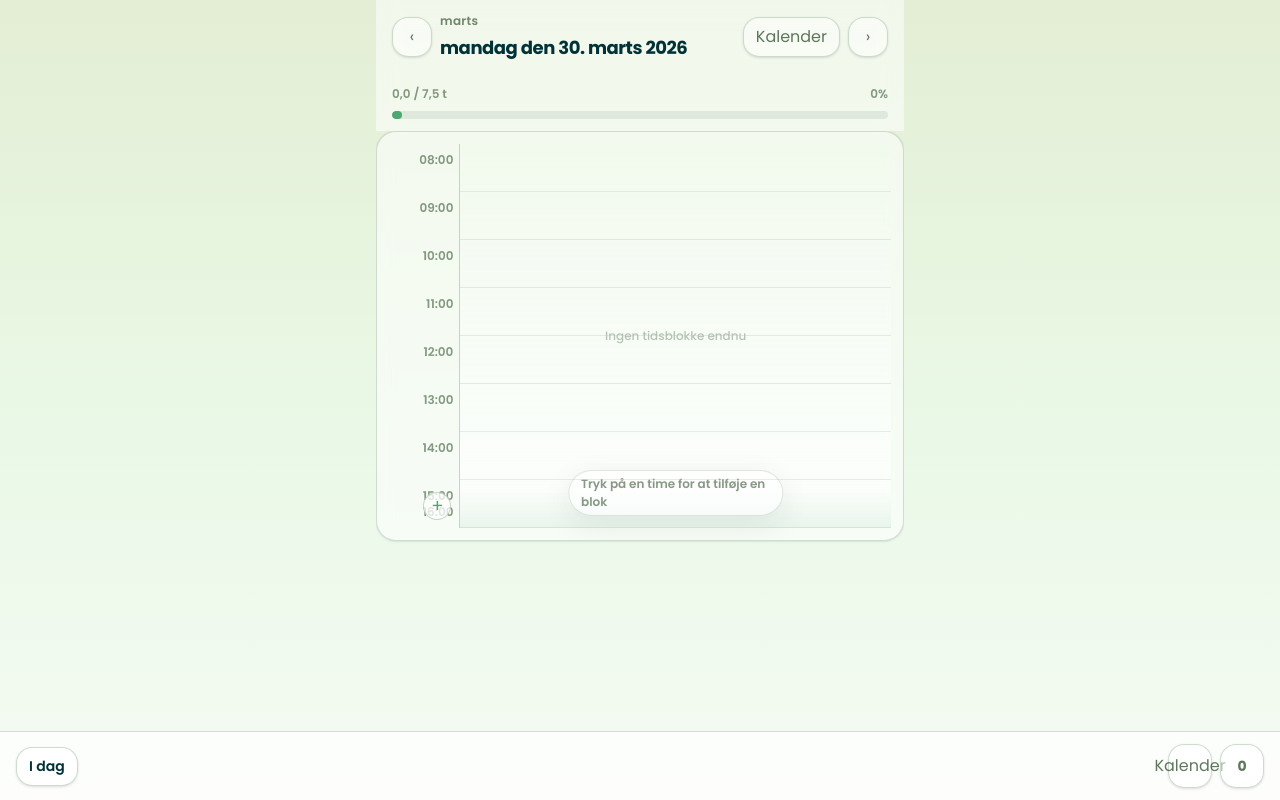
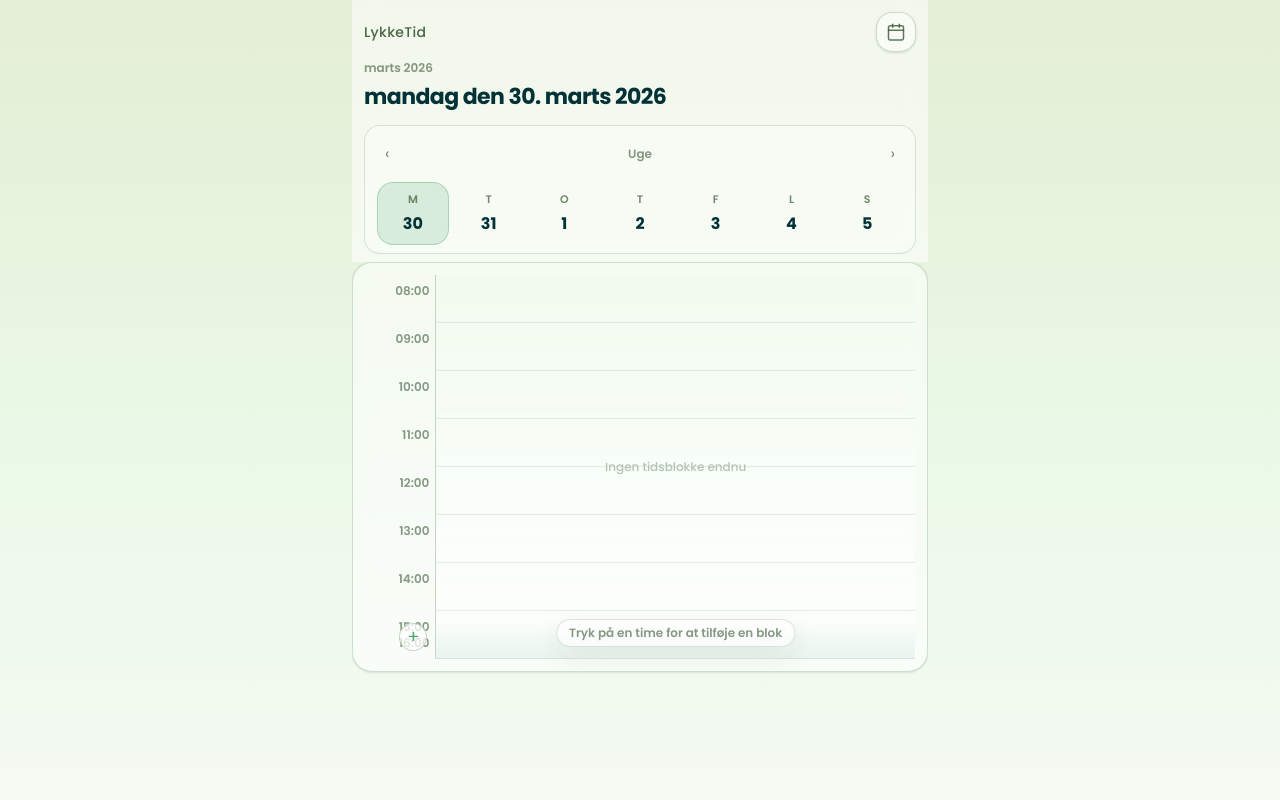
Before and after one commit to espensen-mik/LykkeTid-app, a Next.js app: page / in a window 1280 px wide. Built offline with nearby package versions, Linux system fonts and the light colour scheme.

Commit message:
new look

```diff
--- a/app/page.tsx
+++ b/app/page.tsx
@@ -1,7 +1,7 @@
 "use client";
 
 import { DayTimeline, type DayEntry } from "@/app/components/day-timeline";
-import { useEffect, useMemo, useState } from "react";
+import { useEffect, useMemo, useRef, useState } from "react";
 
 function pad2(n: number): string {
   return String(n).padStart(2, "0");
@@ -29,8 +29,58 @@ function formatDay(d: Date): string {
   }).format(d);
 }
 
+function formatMonthYear(d: Date): string {
+  return new Intl.DateTimeFormat("da-DK", {
+    month: "long",
+    year: "numeric",
+  }).format(d);
+}
+
+function startOfWeekMonday(d: Date): Date {
+  // JS: Sunday=0 ... Saturday=6. We want Monday as the first day.
+  const day = d.getDay();
+  const diffToMonday = (day + 6) % 7; // Monday => 0
+  const out = new Date(d);
+  out.setDate(d.getDate() - diffToMonday);
+  out.setHours(12, 0, 0, 0);
+  return out;
+}
+
+function addDays(d: Date, days: number): Date {
+  const out = new Date(d);
+  out.setDate(out.getDate() + days);
+  return out;
+}
+
+function getWeekDays(d: Date): Date[] {
+  const start = startOfWeekMonday(d);
+  return Array.from({ length: 7 }, (_, i) => addDays(start, i));
+}
+
 /** Same on server and first client paint — avoids hydration mismatch */
 const DATE_HEADER_FALLBACK = "\u2026";
+
+function CalendarIcon({ className }: { className?: string }) {
+  return (
+    <svg
+      viewBox="0 0 24 24"
+      width="20"
+      height="20"
+      fill="none"
+      stroke="currentColor"
+      strokeWidth="1.8"
+      strokeLinecap="round"
+      strokeLinejoin="round"
+      className={className}
+      aria-hidden="true"
+    >
+      <rect x="3" y="4.5" width="18" height="17" rx="2" ry="2" />
+      <line x1="16" y1="2.8" x2="16" y2="6.2" />
+      <line x1="8" y1="2.8" x2="8" y2="6.2" />
+      <line x1="3" y1="10" x2="21" y2="10" />
+    </svg>
+  );
+}
 
 export default function Home() {
   const [selectedDayKey, setSelectedDayKey] = useState<string>("");
@@ -42,10 +92,7 @@ export default function Home() {
 
   const [dayPickerOpen, setDayPickerOpen] = useState(false);
   const [dayDraftKey, setDayDraftKey] = useState<string>("");
-
-  const [touchStart, setTouchStart] = useState<{ x: number; y: number } | null>(
-    null
-  );
+  const swipeStartRef = useRef<{ x: number; y: number } | null>(null);
 
   useEffect(() => {
     const now = new Date();
@@ -65,18 +112,7 @@ export default function Home() {
     setEntriesByDay((prev) => ({ ...prev, [selectedDayKey]: next }));
   };
 
-  const trackedProgress = useMemo(() => {
-    const totalMinutes = selectedEntries.reduce((sum, e) => {
-      const minutes = Math.round((e.endHour - e.startHour) * 60);
-      return sum + Math.max(0, minutes);
-    }, 0);
-    const trackedHours = totalMinutes / 60;
-    const progress = Math.min(1, trackedHours / 7.5);
-    return { totalMinutes, trackedHours, progress };
-  }, [selectedEntries]);
-
-  const trackedLabel = trackedProgress.trackedHours.toFixed(1).replace(".", ",");
-  const progressPercent = Math.round(trackedProgress.progress * 100);
+  const selectedDate = selectedDayKey ? fromDayKey(selectedDayKey) : null;
 
   const goDay = (deltaDays: number) => {
     if (!selectedDayKey) return;
@@ -87,29 +123,12 @@ export default function Home() {
     setDayLabel(formatDay(d));
   };
 
-  const handleTouchStart = (e: React.TouchEvent) => {
-    if (dayPickerOpen) return;
-    const t = e.touches[0];
-    setTouchStart({ x: t.clientX, y: t.clientY });
-  };
+  const goWeek = (deltaWeeks: number) => goDay(deltaWeeks * 7);
 
-  const handleTouchEnd = (e: React.TouchEvent) => {
-    if (!touchStart || dayPickerOpen) return;
-
-    const t = e.changedTouches[0];
-    const dx = t.clientX - touchStart.x;
-    const dy = t.clientY - touchStart.y;
-
-    // Swipe threshold: horizontal intent, low vertical drift.
-    if (Math.abs(dx) < 60) return;
-    if (Math.abs(dy) > 80) return;
-
-    // Finger swipes left => next day.
-    if (dx < 0) goDay(1);
-    else goDay(-1);
-
-    setTouchStart(null);
-  };
+  const weekDays = useMemo(() => {
+    if (!selectedDate) return [];
+    return getWeekDays(selectedDate);
+  }, [selectedDate]);
 
   const openDayPicker = () => {
     if (!selectedDayKey) return;
@@ -128,136 +147,125 @@ export default function Home() {
   };
 
   return (
-    <main
-      className="mx-auto flex h-screen w-full max-w-xl flex-1 flex-col overflow-hidden px-4 py-0 sm:px-6"
-    >
-      <header
-        className="sticky top-0 z-[50] shrink-0 bg-white/55 backdrop-blur-md"
-        onTouchStart={handleTouchStart}
-        onTouchEnd={handleTouchEnd}
-      >
-        <div className="px-2 pb-3 pt-3 sm:px-4">
-          {/* Top app bar */}
+    <main className="mx-auto flex h-screen w-full flex-col overflow-hidden sm:max-w-xl">
+      <header className="sticky top-0 z-[50] shrink-0 bg-white/55 backdrop-blur-md">
+        <div
+          className="px-3 pt-3 pb-2"
+          onTouchStart={(e) => {
+            if (dayPickerOpen) return;
+            const t = e.touches[0];
+            swipeStartRef.current = { x: t.clientX, y: t.clientY };
+          }}
+          onTouchEnd={(e) => {
+            if (dayPickerOpen) return;
+            const start = swipeStartRef.current;
+            if (!start) return;
+            swipeStartRef.current = null;
+
+            const t = e.changedTouches[0];
+            const dx = t.clientX - start.x;
+            const dy = t.clientY - start.y;
+
+            if (Math.abs(dx) < 60) return;
+            if (Math.abs(dy) > 80) return;
+
+            // Swipe left => next day
+            if (dx < 0) goDay(1);
+            else goDay(-1);
+          }}
+        >
           <div className="flex items-center justify-between gap-3">
-            <div className="flex items-center gap-2">
+            <div className="text-sm font-medium tracking-wide text-evergreen/90">
+              LykkeTid
+            </div>
+
+            <button
+              type="button"
+              onClick={openDayPicker}
+              aria-label="Åbn kalender"
+              className="flex h-10 w-10 items-center justify-center rounded-2xl border border-line-soft/60 bg-white/45 text-evergreen/80 shadow-sm hover:bg-pastel/25"
+            >
+              <CalendarIcon />
+            </button>
+          </div>
+
+          <div className="mt-2">
+            <div className="text-xs font-semibold text-evergreen/60">
+              {selectedDate ? formatMonthYear(selectedDate) : ""}
+            </div>
+            <div className="mt-1 text-[22px] font-extrabold tracking-tight text-forest">
+              {dayLabel}
+            </div>
+          </div>
+
+          {/* Week strip */}
+          <div className="mt-3 rounded-2xl border border-line-soft/45 bg-white/30 px-2 py-2">
+            <div className="flex items-center justify-between px-1">
               <button
                 type="button"
-                onClick={() => goDay(-1)}
-                aria-label="Forrige dag"
-                className="flex h-10 w-10 items-center justify-center rounded-2xl border border-line-soft/60 bg-white/45 text-evergreen/80 shadow-sm hover:bg-pastel/25"
+                onClick={() => goWeek(-1)}
+                aria-label="Forrige uge"
+                className="rounded-xl px-2 py-2 text-evergreen/70 hover:bg-pastel/25"
               >
                 ‹
               </button>
-
-              <div className="min-w-0">
-                <div className="text-[12px] font-semibold tracking-wide text-evergreen/70">
-                  {selectedDayKey ? new Intl.DateTimeFormat("da-DK", { month: "long" }).format(fromDayKey(selectedDayKey)) : ""}
-                </div>
-                <div className="mt-1 truncate text-[18px] font-extrabold tracking-tight text-forest">
-                  {dayLabel}
-                </div>
+              <div className="text-[12px] font-semibold text-evergreen/60">
+                Uge
               </div>
-            </div>
-
-            <div className="flex items-center gap-2">
               <button
                 type="button"
-                onClick={openDayPicker}
-                aria-label="Åbn kalender"
-                className="flex h-10 items-center justify-center rounded-2xl border border-line-soft/60 bg-white/45 px-3 text-evergreen/80 shadow-sm hover:bg-pastel/25"
-              >
-                Kalender
-              </button>
-              <button
-                type="button"
-                onClick={() => goDay(1)}
-                aria-label="Næste dag"
-                className="flex h-10 w-10 items-center justify-center rounded-2xl border border-line-soft/60 bg-white/45 text-evergreen/80 shadow-sm hover:bg-pastel/25"
+                onClick={() => goWeek(1)}
+                aria-label="Næste uge"
+                className="rounded-xl px-2 py-2 text-evergreen/70 hover:bg-pastel/25"
               >
                 ›
               </button>
             </div>
-          </div>
 
-          {/* Lightweight “event chips” from entries */}
-          <div className="mt-3 flex flex-wrap items-center gap-2">
-            {selectedEntries.slice(0, 3).map((e) => (
-              <span
-                key={`${e.id}-chip`}
-                className="inline-flex max-w-[12rem] items-center gap-1 rounded-full border border-line-soft/60 bg-white/45 px-2 py-1 text-[12px] font-semibold text-evergreen/80"
-              >
-                {e.project}
-              </span>
-            ))}
-            {selectedEntries.length > 3 && (
-              <span className="inline-flex rounded-full border border-line-soft/60 bg-white/45 px-2 py-1 text-[12px] font-semibold text-evergreen/70">
-                +{selectedEntries.length - 3}
-              </span>
-            )}
-          </div>
+            <div className="mt-2 grid grid-cols-7 gap-1 px-1">
+              {weekDays.map((d) => {
+                const key = toDayKey(d);
+                const isSelected = key === selectedDayKey;
+                const weekdayNarrow = new Intl.DateTimeFormat("da-DK", {
+                  weekday: "narrow",
+                }).format(d);
 
-          {/* Progress bar */}
-          <div className="mt-3">
-            <div className="flex items-center justify-between text-[12px] font-semibold text-evergreen/60">
-              <span>
-                {trackedLabel} / 7,5 t
-              </span>
-              <span>{progressPercent}%</span>
-            </div>
-            <div className="mt-2 h-2 w-full overflow-hidden rounded-full bg-line-soft/30">
-              <div
-                className="h-full rounded-full bg-accent"
-                style={{ width: `${Math.max(2, progressPercent)}%` }}
-              />
+                return (
+                  <button
+                    key={key}
+                    type="button"
+                    onClick={() => {
+                      setSelectedDayKey(key);
+                      setDayLabel(formatDay(d));
+                    }}
+                    aria-label={`Vælg ${formatDay(d)}`}
+                    className={[
+                      "rounded-2xl px-1 py-2 text-center transition-colors",
+                      isSelected
+                        ? "border border-accent/35 bg-accent/18"
+                        : "border border-transparent bg-transparent",
+                    ].join(" ")}
+                  >
+                    <div className="text-[11px] font-semibold text-evergreen/70">
+                      {weekdayNarrow}
+                    </div>
+                    <div className="mt-1 text-[16px] font-extrabold text-forest">
+                      {d.getDate()}
+                    </div>
+                  </button>
+                );
+              })}
             </div>
           </div>
         </div>
       </header>
 
-      <section
-        className="flex flex-1 flex-col overflow-hidden"
-        aria-label="Tidsregistreringer for i dag"
-      >
-        {/* Scrollable day view */}
-        <div className="flex-1 overflow-y-auto overscroll-contain [-webkit-overflow-scrolling:touch] pb-24">
-          <div className="pb-10">
-            <DayTimeline entries={selectedEntries} onEntriesChange={setSelectedEntries} />
-          </div>
+      {/* Scrollable day timeline area */}
+      <section className="flex-1 overflow-hidden">
+        <div className="h-full overflow-y-auto overscroll-contain [-webkit-overflow-scrolling:touch]">
+          <DayTimeline entries={selectedEntries} onEntriesChange={setSelectedEntries} />
         </div>
       </section>
-
-      {/* Bottom quick actions (mobile) */}
-      <div className="fixed bottom-0 left-0 right-0 z-[45] border-t border-line-soft/55 bg-white/75 backdrop-blur-sm">
-        <div className="flex items-center justify-between gap-3 px-4 py-3">
-          <button
-            type="button"
-            className="rounded-2xl border border-line-soft/60 bg-white/55 px-3 py-2 text-[14px] font-semibold text-forest shadow-sm hover:bg-pastel/25"
-            onClick={() => {
-              const now = new Date();
-              setSelectedDayKey(toDayKey(now));
-              setDayLabel(formatDay(now));
-            }}
-          >
-            I dag
-          </button>
-
-          <div className="flex items-center gap-2">
-            <button
-              type="button"
-              className="flex h-11 w-11 items-center justify-center rounded-2xl border border-line-soft/60 bg-white/55 text-evergreen/80 shadow-sm hover:bg-pastel/25"
-              onClick={openDayPicker}
-              aria-label="Åbn kalender"
-            >
-              Kalender
-            </button>
-            <div className="flex h-11 w-11 items-center justify-center rounded-2xl border border-line-soft/60 bg-white/55 text-evergreen/80 shadow-sm">
-              <span className="text-[14px] font-bold" aria-label="Antal blokke">
-                {selectedEntries.length}
-              </span>
-            </div>
-          </div>
-        </div>
-      </div>
 
       {/* Day picker bottom sheet */}
       {dayPickerOpen && (
```
